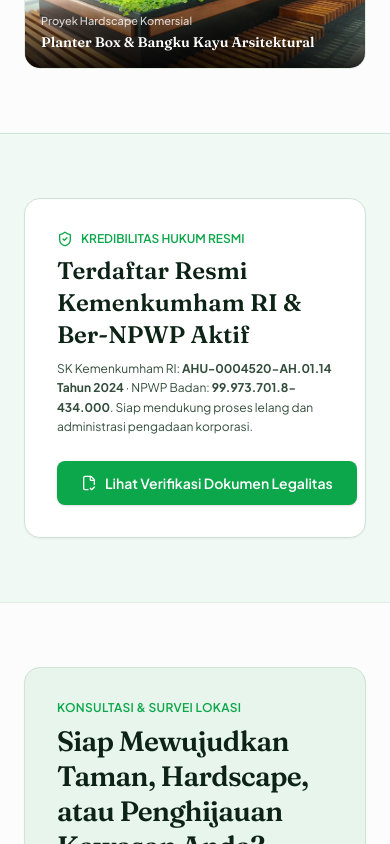
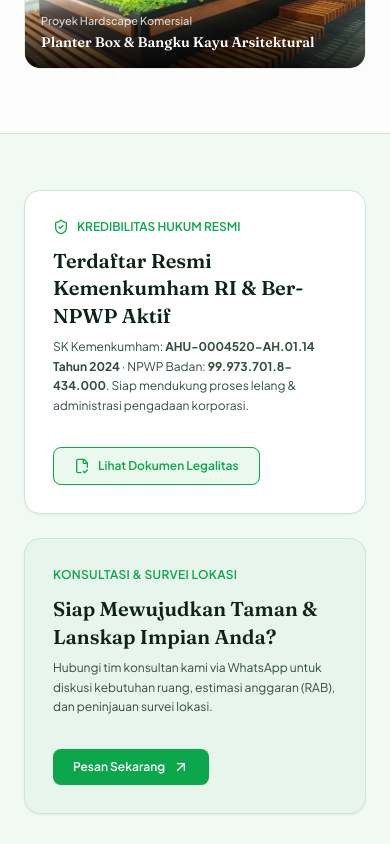
Before and after one commit to aprilocikal/kreasi_cendikia, a React (Vite) app: page / in a window 390 px wide. Shown: the part 5860-6704 px from the top of the page. Built offline with nearby package versions, Linux system fonts and the light colour scheme.

Commit message:
feat(home): arrange legalitas and cta into a compact 2-column side-by-side card grid

```diff
--- a/src/components/ConversionFooter.jsx
+++ b/src/components/ConversionFooter.jsx
@@ -14,7 +14,8 @@ export function ConversionFooter() {
 
   return (
     <>
-      {/* Pre-Footer Conversion Band on Sage Tint */}
+      {/* Pre-Footer Conversion Band on Sage Tint (Hanya tampil di selain beranda) */}
+      {!isHomePage && (
         <section className="bg-[var(--bg-canvas)] py-16 lg:py-20 border-t border-[var(--border-warm)]">
           <div className="mx-auto max-w-[1240px] px-6">
             <div className="flex flex-col items-start justify-between gap-8 rounded-2xl border border-[var(--border-hairline)] bg-[var(--bg-sage)] p-8 sm:p-12 lg:flex-row lg:items-center shadow-xs">
@@ -43,6 +44,7 @@ export function ConversionFooter() {
             </div>
           </div>
         </section>
+      )}
 
       {/* Quiet Architectural Footer on Clean Canvas */}
       <footer className="border-t border-[var(--border-warm)] bg-[var(--bg-canvas)] py-12">
--- a/src/pages/Home.jsx
+++ b/src/pages/Home.jsx
@@ -264,30 +264,64 @@ export default function Home() {
         </div>
       </section>
 
-      {/* 6. Legalitas Badan Usaha Teaser -> Menuju /legalitas */}
-      <section className="border-t border-[var(--border-hairline)] bg-[var(--bg-sage-soft)] py-16 lg:py-20">
+      {/* 6. Dual Card: Legalitas (Kiri) & Konsultasi/CTA (Kanan) -> Kompak & Kiri-Kanan */}
+      <section className="border-t border-[var(--border-hairline)] bg-[var(--bg-sage-soft)] py-14 lg:py-16">
         <div className="mx-auto max-w-[1240px] px-6">
-          <div className="flex flex-col items-start justify-between gap-6 rounded-2xl border border-[var(--border-hairline)] bg-[var(--bg-elevated)] p-8 sm:p-10 lg:flex-row lg:items-center shadow-xs">
-            <div className="max-w-2xl">
+          <div className="grid grid-cols-1 gap-6 lg:grid-cols-2 items-stretch">
+            {/* Kotak Kiri: Legalitas Hukum Resmi */}
+            <div className="flex flex-col justify-between rounded-2xl border border-[var(--border-hairline)] bg-[var(--bg-elevated)] p-7 sm:p-8 shadow-xs">
+              <div>
                 <div className="flex items-center gap-2 text-xs font-semibold text-[var(--brand-primary)] uppercase">
                   <ShieldCheck className="h-4 w-4" />
                   <span>Kredibilitas Hukum Resmi</span>
                 </div>
-              <h2 className="mt-2 font-display text-2xl font-semibold text-[var(--ink-primary)]">
+                <h3 className="mt-3 font-display text-xl sm:text-2xl font-semibold leading-snug text-[var(--ink-primary)]">
                   Terdaftar Resmi Kemenkumham RI &amp; Ber-NPWP Aktif
-              </h2>
-              <p className="mt-2 text-xs leading-relaxed text-[var(--ink-secondary)]">
-                SK Kemenkumham RI: <strong>AHU-0004520-AH.01.14 Tahun 2024</strong> · NPWP Badan: <strong>99.973.701.8-434.000</strong>. Siap mendukung proses lelang dan administrasi pengadaan korporasi.
+                </h3>
+                <p className="mt-2 text-xs sm:text-sm leading-relaxed text-[var(--ink-secondary)]">
+                  SK Kemenkumham: <strong>AHU-0004520-AH.01.14 Tahun 2024</strong> · NPWP Badan: <strong>99.973.701.8-434.000</strong>. Siap mendukung proses lelang &amp; administrasi pengadaan korporasi.
                 </p>
               </div>
 
+              <div className="mt-6 pt-2">
                 <Link
                   to="/legalitas"
-              className="inline-flex items-center gap-2 rounded-lg bg-[var(--brand-primary)] px-6 py-3 text-sm font-semibold text-white hover:bg-[var(--brand-primary-hover)] shadow-sm whitespace-nowrap shrink-0 transition-colors"
+                  className="inline-flex items-center gap-2 rounded-lg border border-[var(--brand-primary)] bg-[var(--brand-tint)] px-5 py-2.5 text-xs sm:text-sm font-semibold text-[var(--brand-primary)] hover:bg-[var(--brand-primary)] hover:text-white transition-all shadow-xs"
                 >
                   <FileCheck2 className="h-4 w-4" />
-              <span>Lihat Verifikasi Dokumen Legalitas</span>
+                  <span>Lihat Dokumen Legalitas</span>
                 </Link>
+              </div>
+            </div>
+
+            {/* Kotak Kanan: Konsultasi & Survei Lokasi */}
+            <div className="flex flex-col justify-between rounded-2xl border border-[var(--border-hairline)] bg-[var(--bg-sage)] p-7 sm:p-8 shadow-xs">
+              <div>
+                <p className="text-xs font-semibold tracking-wide text-[var(--brand-primary)] uppercase">
+                  Konsultasi &amp; Survei Lokasi
+                </p>
+                <h3 className="mt-3 font-display text-xl sm:text-2xl font-semibold leading-snug text-[var(--ink-primary)]">
+                  Siap Mewujudkan Taman &amp; Lanskap Impian Anda?
+                </h3>
+                <p className="mt-2 text-xs sm:text-sm leading-relaxed text-[var(--ink-secondary)]">
+                  Hubungi tim konsultan kami via WhatsApp untuk diskusi kebutuhan ruang, estimasi anggaran (RAB), dan peninjauan survei lokasi.
+                </p>
+              </div>
+
+              <div className="mt-6 pt-2">
+                <a
+                  href={buildWhatsAppUrl(
+                    "Halo CV. Kreasi Cendekia Indonesia, saya ingin berkonsultasi dan menjadwalkan survei lokasi proyek."
+                  )}
+                  target="_blank"
+                  rel="noopener noreferrer"
+                  className="inline-flex items-center gap-2 rounded-lg bg-[var(--accent-cta)] px-5 py-2.5 text-xs sm:text-sm font-semibold text-white shadow-xs transition-all hover:bg-[var(--accent-cta-hover)] hover:shadow"
+                >
+                  <span>Pesan Sekarang</span>
+                  <ArrowUpRight className="h-4 w-4" />
+                </a>
+              </div>
+            </div>
           </div>
         </div>
       </section>
```
Lines whose indentation alone changed are shown as unchanged.
